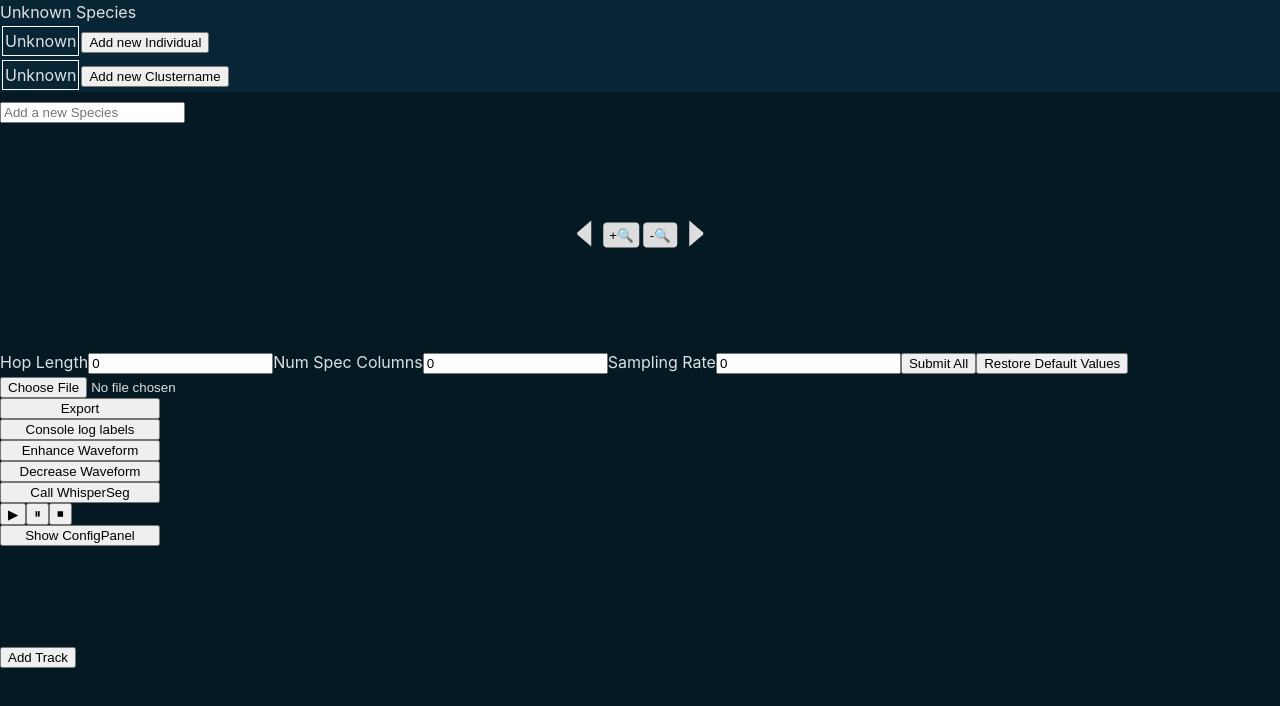
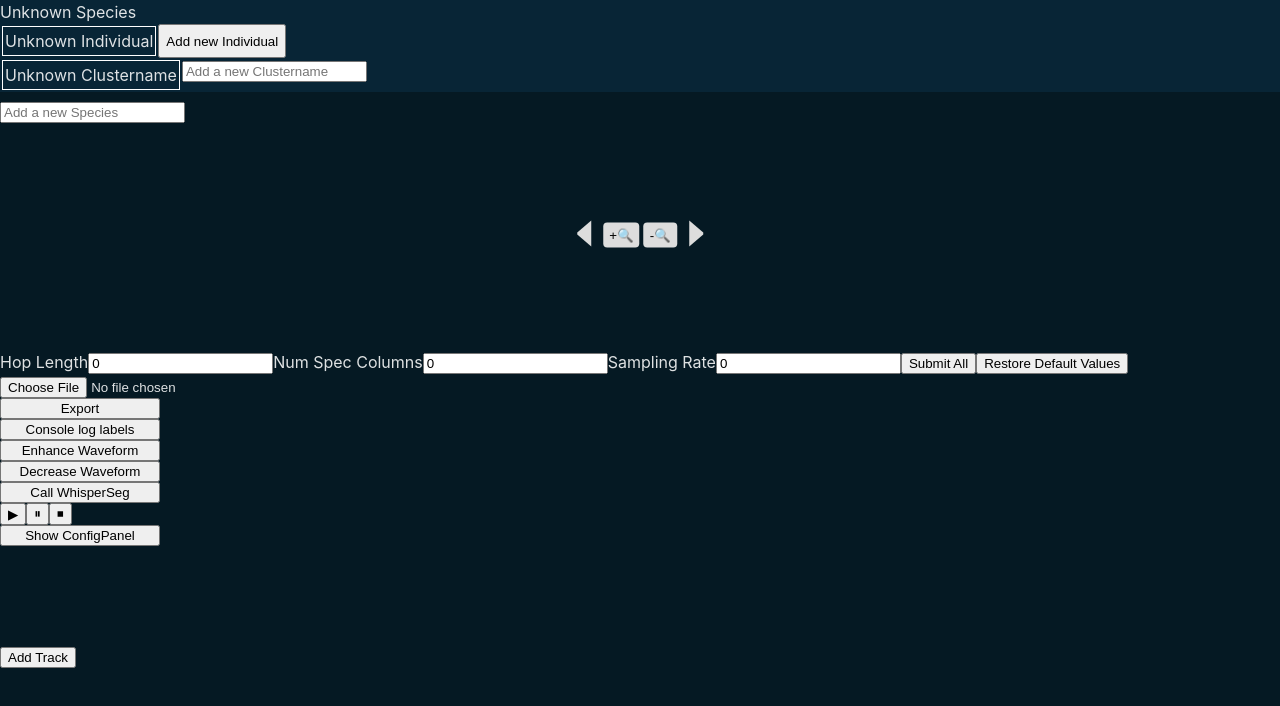
Before and after one commit to nccratliri-ml-wp/vocal-annotation-frontend, a React (Vite) app: page / in a window 1280 px wide. Shown: the top 706 px of the page. Built offline with nearby package versions, Linux system fonts and the light colour scheme.

Commit message:
Prevent “Unknown Species” from deletion Prevent “Unknown Individual” and “Clustername” from deletion Prevent duplicate Species, Individuals and Clusternames Rename Clustername method

```diff
--- a/src/AnnotationLabels.jsx
+++ b/src/AnnotationLabels.jsx
@@ -10,26 +10,49 @@ class Species {
     }
 }
 
+// Global variables
+const UNKNOWN_SPECIES = 'Unknown Species'
+const UNKNOWN_INDIVIDUAL = 'Unknown Individual'
+const UNKNOWN_CLUSTERNAME = 'Unknown Clustername'
+
 function AnnotationLabels () {
 
     const [newSpeciesInputFieldText, setNewSpeciesInputFieldText] = useState('')
+    const [newClusternameInputFieldTexts, setNewClusternameInputFieldTexts] = useState([])
 
     const [speciesArray, setSpeciesArray] = useState([
-        new Species(nanoid(),'Unknown Species', ['Unknown'], ['Unknown'])
+        new Species(nanoid(),UNKNOWN_SPECIES, [UNKNOWN_INDIVIDUAL], [UNKNOWN_CLUSTERNAME])
     ])
+
+
+    /* ++++++++++++++++++++ Species ++++++++++++++++++++ */
 
     const addNewSpecies = (event) => {
         event.preventDefault()
-        setSpeciesArray( prevState => [...prevState, new Species(nanoid(), newSpeciesInputFieldText, ['Unknown'], ['Unknown'])] )
+
         setNewSpeciesInputFieldText('')
+
+        const allSpeciesNames = speciesArray.map( speciesObject => speciesObject.name )
+        if (checkIfItemAlreadyExists(newSpeciesInputFieldText, allSpeciesNames)) return
+
+        setSpeciesArray( prevState => [...prevState, new Species(nanoid(), newSpeciesInputFieldText, [UNKNOWN_INDIVIDUAL], [UNKNOWN_CLUSTERNAME])] )
     }
+
+    const deleteSpecies = (selectedID) => {
+        const modifiedSpeciesArray = speciesArray.filter(speciesObject => speciesObject.id !== selectedID)
+        setSpeciesArray(modifiedSpeciesArray)
+    }
+
+
+    /* ++++++++++++++++++++ Individuals ++++++++++++++++++++ */
 
     const addNewIndividual = (selectedID) => {
         const modifiedSpeciesArray = speciesArray.map(speciesObject => {
             if (speciesObject.id === selectedID) {
+                const newIndividualNumber = speciesObject.individuals.length
                 return {
                     ...speciesObject,
-                    individuals: [...speciesObject.individuals, 'My Individual']
+                    individuals: [...speciesObject.individuals, `Ind. ${newIndividualNumber}`]
                 }
             } else {
                 return speciesObject
@@ -39,28 +62,10 @@ function AnnotationLabels () {
         setSpeciesArray(modifiedSpeciesArray)
     }
 
-    const addNewClustername = (selectedID) => {
-        const modifiedSpeciesArray = speciesArray.map(speciesObject => {
-            if (speciesObject.id === selectedID) {
-                return {
-                    ...speciesObject,
-                    clusternames: [...speciesObject.clusternames, 'My Clustername']
-                }
-            } else {
-                return speciesObject
-            }
-        })
-
-        setSpeciesArray(modifiedSpeciesArray)
-    }
-
-    const deleteSpecies = (selectedID) => {
-        const modifiedSpeciesArray = speciesArray.filter(speciesObject => speciesObject.id !== selectedID)
-        setSpeciesArray(modifiedSpeciesArray)
-    }
-
     const deleteIndividual = (event, selectedID, selectedIndividual) => {
         event.preventDefault()
+
+        if (selectedIndividual === UNKNOWN_INDIVIDUAL) return
 
         const modifiedSpeciesArray = speciesArray.map(speciesObject => {
             if (speciesObject.id === selectedID) {
@@ -77,15 +82,57 @@ function AnnotationLabels () {
         setSpeciesArray(modifiedSpeciesArray)
     }
 
+
+    /* ++++++++++++++++++++ Clusternames ++++++++++++++++++++ */
+
+    const addNewClustername = (event, selectedID, index) => {
+        event.preventDefault()
+
+        const newClustername = newClusternameInputFieldTexts[index]
+
+        // Update the correct input field
+        const updatedClusternameInputFieldTexts = [...newClusternameInputFieldTexts]
+        updatedClusternameInputFieldTexts[index] = ''
+        setNewClusternameInputFieldTexts(updatedClusternameInputFieldTexts)
+
+        // Update species Array
+        const modifiedSpeciesArray = speciesArray.map(speciesObject => {
+            if (speciesObject.id === selectedID) {
+
+                if ( checkIfItemAlreadyExists(newClusternameInputFieldTexts[index], speciesObject.clusternames) ) {
+                    return speciesObject
+                }
+
+                return {
+                    ...speciesObject,
+                    clusternames: [...speciesObject.clusternames, newClustername]
+                }
+            } else {
+                return speciesObject
+            }
+        })
+        setSpeciesArray(modifiedSpeciesArray)
+    }
+
+
+
+    const handleClusternameInputChange = (event, index) => {
+        const updatedClusternameInputFieldTexts = [...newClusternameInputFieldTexts]
+        updatedClusternameInputFieldTexts[index] = event.target.value
+        setNewClusternameInputFieldTexts(updatedClusternameInputFieldTexts)
+    }
+
     const deleteClustername = (event, selectedID, selectedClustername) => {
         event.preventDefault()
 
+        if (selectedClustername === UNKNOWN_CLUSTERNAME) return
+
         const modifiedSpeciesArray = speciesArray.map(speciesObject => {
             if (speciesObject.id === selectedID) {
-                const updatedClustername = speciesObject.clusternames.filter( clustername => clustername !== selectedClustername)
+                const updatedClusternames = speciesObject.clusternames.filter( clustername => clustername !== selectedClustername)
                 return {
                     ...speciesObject,
-                    clusternames: updatedClustername
+                    clusternames: updatedClusternames
                 }
             } else {
                 return speciesObject
@@ -95,6 +142,45 @@ function AnnotationLabels () {
         setSpeciesArray(modifiedSpeciesArray)
     }
 
+    const editClustername = (selectedID, selectedClustername) => {
+        const editedClustername = prompt('Change clustername: ')
+
+        const modifiedSpeciesArray = speciesArray.map(speciesObject => {
+            if (speciesObject.id === selectedID) {
+
+                if ( checkIfItemAlreadyExists(editedClustername, speciesObject.clusternames) ) {
+                    return speciesObject
+                }
+
+                const updatedClusternames = speciesObject.clusternames.map( clustername => {
+                    return clustername === selectedClustername ? editedClustername : clustername
+                })
+
+                return {
+                    ...speciesObject,
+                    clusternames: updatedClusternames
+                }
+
+            } else {
+                return speciesObject
+            }
+        })
+
+        setSpeciesArray(modifiedSpeciesArray)
+    }
+
+
+    /* ++++++++++++++++++++ Helper methods ++++++++++++++++++++ */
+
+    const checkIfItemAlreadyExists = ( newItem, array ) => {
+        for (let item of array){
+            if (item === newItem){
+                alert(`${newItem} already exists. Add a different one.`)
+                return true
+            }
+        }
+    }
+
 
     return(
         <div id='annotation-labels-container'>
@@ -102,24 +188,27 @@ function AnnotationLabels () {
             <div id='annotation-labels-menu'>
 
                 {
-                    speciesArray.map( species =>
+                    speciesArray.map( (species, index) =>
                         <div
                             id={species.id}
                             key={species.id}
                             className='species'
                         >
                             {species.name}
-                            {speciesArray.indexOf(species) !== 0 && <button onClick={() => deleteSpecies(species.id)}>🗑️</button>}
+                            {species.name !== UNKNOWN_SPECIES && <button onClick={() => deleteSpecies(species.id)}>🗑️</button>}
 
                             <div className='individual-btn-container'>
                                 {
                                     species.individuals.map( individual =>
                                         <div
-                                            key={nanoid()}
+                                            key={`${species.id}-${individual}`}
                                             className='individual-btn'
+                                        >
+                                            <div
                                                 onContextMenu={ (event) => deleteIndividual(event, species.id, individual)}
                                             >
                                                 {individual}
+                                            </div>
                                         </div>
                                     )
                                 }
@@ -130,15 +219,39 @@ function AnnotationLabels () {
                                 {
                                     species.clusternames.map( clustername =>
                                         <div
-                                        key={nanoid()}
+                                            key={`${species.id}-${clustername}`}
                                             className='clustername-btn'
+                                        >
+                                            <div
                                                 onContextMenu={ (event) => deleteClustername(event, species.id, clustername)}
                                             >
                                                 {clustername}
                                             </div>
+                                            {
+                                                clustername !== UNKNOWN_CLUSTERNAME &&
+                                                <button
+                                                    className='edit-name-btn'
+                                                    onClick={ () => editClustername(species.id, clustername) }
+                                                    onContextMenu={ (event) => event.preventDefault() }
+                                                >
+                                                    ✏️
+                                                </button>
+                                            }
+                                        </div>
                                     )
                                 }
-                                <button onClick={() => addNewClustername(species.id)}>Add new Clustername</button>
+                                <form onSubmit={ (event) => addNewClustername(event,species.id, index) }>
+                                    <input
+                                        className='clustername-input-field'
+                                        type='text'
+                                        required='required'
+                                        pattern='^[^,]{1,30}$'
+                                        title='No commas allowed. Max length 30 characters'
+                                        value={newClusternameInputFieldTexts[index] || ''}
+                                        placeholder='Add a new Clustername'
+                                        onChange={ (event) => handleClusternameInputChange(event, index) }
+                                    />
+                                </form>
                             </div>
 
                         </div>
--- a/src/ScalableSpec.jsx
+++ b/src/ScalableSpec.jsx
@@ -127,7 +127,9 @@ function ScalableSpec(
     // Active Clustername
     const activeClusternameBTN = clusternameButtons.find(btn => btn.isActive === true)
 
+
     /* ++++++++++++++++++++ Pass methods ++++++++++++++++++++ */
+
     const passResponseToScalableSpec = ( newResponse ) => {
         setResponse( newResponse )
     }
--- a/src/index.css
+++ b/src/index.css
@@ -240,29 +240,34 @@ html, body {
 }
 
 .species{
-  /*border-bottom: 1px solid white;*/
   background-color: #082536;
   margin: 0 0 7px 0;
 }
 
 .individual-btn-container{
+  display: flex;
 }
 
 .individual-btn{
-  display: inline-block;
+  display: flex;
   border: 1px solid white;
   padding: 2px;
   margin: 2px;
 }
 
 .clustername-btn-container{
+  display: flex;
 }
 
 .clustername-btn{
-  display: inline-block;
+  display: flex;
   border: 1px solid white;
   padding: 2px;
   margin: 2px;
+}
+
+.clustername-input-field{
+
 }
 
 
```
Lines whose indentation alone changed are shown as unchanged.
